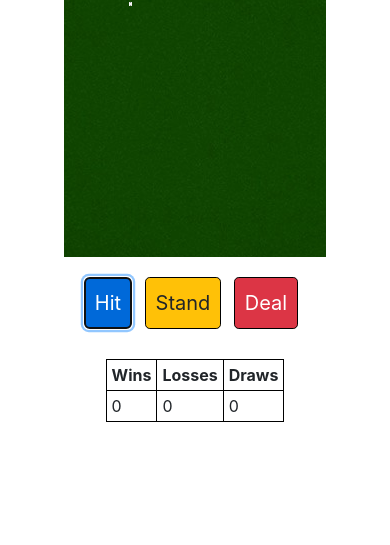
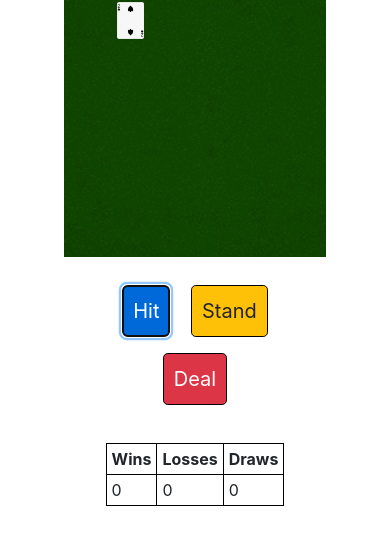
Before and after one commit to nabarvn/blackjack-game, a plain HTML site: page index.html in a window 390 px wide. Both pictures are taken after a click on the button "Hit". Shown: the part 201-746 px from the top of the page. Drawn offline with nearby package versions, Linux system fonts and the light colour scheme.

Commit message:
Change in styles

```diff
--- a/index.html
+++ b/index.html
@@ -1,9 +1,12 @@
 <html lang="en">
   <head>
-  <meta charset="UTF-8">
-  <meta name="viewport" content="width=device-width, initial-scale=1.0">
-  <link rel="stylesheet" href="https://stackpath.bootstrapcdn.com/bootstrap/4.4.1/css/bootstrap.min.css">
-  <link rel="stylesheet" type="text/css" href="style.css">
+    <meta charset="UTF-8" />
+    <meta name="viewport" content="width=device-width, initial-scale=1.0" />
+    <link
+      rel="stylesheet"
+      href="https://stackpath.bootstrapcdn.com/bootstrap/4.4.1/css/bootstrap.min.css"
+    />
+    <link rel="stylesheet" type="text/css" href="style.css" />
     <title>My First JavaScript Project</title>
   </head>
   <body>
@@ -19,23 +22,35 @@
         </div>
       </div>
       <div class="flex-blackjack-row-2">
-      <div>
-        <button class="btn-lg btn-primary mr-2" id="blackjack-hit-button">Hit</button>       <!--btn-lg helps to enlarge the button-->
-        <button class="btn-lg btn-warning mr-2" id="blackjack-stand-button">Stand</button>   <!--and mr-2 helps to put a margin of 2 px around the button-->
-        <button class="btn-lg btn-danger mr-2" id="blackjack-deal-button">Deal</button>
+        <div class="button-box">
+          <button class="btn-lg btn-primary m-2" id="blackjack-hit-button">
+            Hit
+          </button>
+          <!--btn-lg helps to enlarge the button-->
+          <button class="btn-lg btn-warning m-2" id="blackjack-stand-button">
+            Stand
+          </button>
+          <!--and mr-2 helps to put a margin of 2 px around the button-->
+          <button class="btn-lg btn-danger m-2" id="blackjack-deal-button">
+            Deal
+          </button>
         </div>
       </div>
       <div class="flex-blackjack-row-3">
         <table>
           <tr>
-          <th>Wins</th>      <!--Table headers are put under table-row tags-->
+            <th>Wins</th>
+            <!--Table headers are put under table-row tags-->
             <th>Losses</th>
             <th>Draws</th>
           </tr>
           <tr>
-          <td><span id="wins">0</span></td>    <!--Span tags are used to wrap around text which might be altered later-->
-          <td><span id="losses">0</span></td>  <!--Span tags are used to wrap around text which might be altered later-->
-          <td><span id="draws">0</span></td>   <!--Span tags are used to wrap around text which might be altered later-->
+            <td><span id="wins">0</span></td>
+            <!--Span tags are used to wrap around text which might be altered later-->
+            <td><span id="losses">0</span></td>
+            <!--Span tags are used to wrap around text which might be altered later-->
+            <td><span id="draws">0</span></td>
+            <!--Span tags are used to wrap around text which might be altered later-->
           </tr>
         </table>
       </div>
--- a/style.css
+++ b/style.css
@@ -1,30 +1,32 @@
 .container {
   /*border: 1px solid black;*/
-  width: 75%;           /*It helps to maintain a width which is 75% of total width of the page*/
+  width: 75%; /*It helps to maintain a width which is 75% of total width of the page*/
   margin: 0 auto;
-  text-align: center;   /*Aligns every text (not table) to the center*/
+  text-align: center; /*Aligns every text (not table) to the center*/
 }
 
-.flex-blackjack-row-1, .flex-blackjack-row-2, .flex-blackjack-row-3 {
+.flex-blackjack-row-1,
+.flex-blackjack-row-2,
+.flex-blackjack-row-3 {
   display: flex;
   /*border: 1px solid black;*/
   padding: 10px;
   flex-wrap: wrap;
   flex-direction: row;
   justify-content: space-around;
-  }
+}
 
 .flex-blackjack-row-1 {
-  background: url("images/tableBackground.png") center;     /*'center' is used so that the center of the image is primarily visible*/
-  color: #ffffff;     /*This changes the text color to white from black and it is done for creating a contrast between image and text*/
+  background: url("images/tableBackground.png") center; /*'center' is used so that the center of the image is primarily visible*/
+  color: #ffffff; /*This changes the text color to white from black and it is done for creating a contrast between image and text*/
 }
 
 .flex-blackjack-row-1 div {
   /*border: 1px solid black;*/
-  padding: 10px;    /*Gives the text a little bit of breathing room*/
-  flex: 1;          /*To make sure that the flex items are taking up an equal amount of space*/
+  padding: 10px; /*Gives the text a little bit of breathing room*/
+  flex: 1; /*To make sure that the flex items are taking up an equal amount of space*/
   text-align: center;
-  height: 350px;    /*Height of the div*/
+  height: 350px; /*Height of the div*/
 }
 
 .flex-blackjack-row-1 img {
@@ -34,15 +36,31 @@
 
 .flex-blackjack-row-2 button {
   border: 1px solid black;
-  padding: 10px;   /*Padding between the buttons*/
+  padding: 10px; /*Padding between the buttons*/
 }
 
 .flex-blackjack-row-2 div {
   /*border: 1px solid black;*/
-  padding: 10px;   /*Padding between the div border and buttons*/
+  padding: 10px; /*Padding between the div border and buttons*/
 }
 
-table, th, td {
+table,
+th,
+td {
   padding: 5px;
   border: 1px solid black;
 }
+
+@media only screen and (max-width: 500px) {
+  /* For mobile phones: */
+  #your-box h2,
+  #dealer-box h2 {
+    display: flex;
+    flex-direction: column;
+  }
+
+  .flex-blackjack-row-1 img {
+    width: 50%;
+    padding: 10px;
+  }
+}
```
Lines whose indentation alone changed are shown as unchanged.
